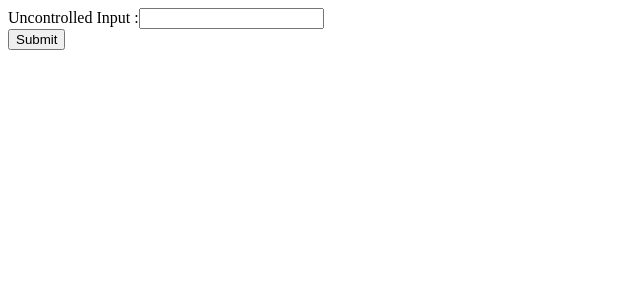
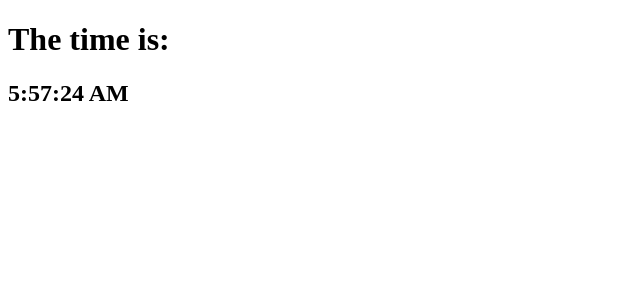
Before and after one commit to gokuljsparkout/GokulJSO, a React (Create React App) app: page / in a window 1280 px wide. Shown: the top 300 px of the page, without its empty margins (0-640 px from the left). Built offline with nearby package versions, Linux system fonts and the light colour scheme.

Commit message:
LIfe Cycles Methods

```diff
--- a/src/App.js
+++ b/src/App.js
@@ -1,11 +1,11 @@
 import React from "react";
-import C from "./C";
+import Clock from "./Clock";
 function App() {
   return (
     <div className="App">
-      <C/>
+      <Clock/>
       </div>
-  );
+  )
 }
 
 export default App;
--- a/src/C.js
+++ /dev/null
@@ -1,28 +0,0 @@
-import React,{useRef, useState} from 'react'
-
-const C = () => {
-  const inputRef =useRef(null);
-  const[input,setInput]=useState('');
-
-  function handleSubmit(event){
-    event.preventDefault();
-    console.log('Input Value : ', inputRef.current.value);
-    setInput(inputRef.current.value);
-  }
-
-  return (
-    <div>
-    <form onSubmit={handleSubmit}>
-      <label>
-        Uncontrolled Input :
-        <input type='text' ref={inputRef}/>
-      </label>
-      <br/>
-      <button type='submit'>Submit</button>
-    </form>
-    <p>{input}</p>
-    </div>
-  )
-}
-
-export default C
--- /dev/null
+++ b/src/Clock.js
@@ -0,0 +1,46 @@
+import React,{Component} from 'react';
+
+class Clock extends Component
+{
+  constructor(props) //Mounting Phase
+   {
+    super(props);
+    this.state = { time: new Date() };
+  }
+
+  componentDidMount() //Mounting Phase
+   {
+    this.intervalId = setInterval(() => {
+      this.setState({ time: new Date() });
+    }, 1000);
+  }
+
+  shouldComponentUpdate(nextProps, nextState) //Updating Phase
+   {
+    if (nextState.time.getSeconds() !== this.state.time.getSeconds()) {
+      return true;
+    }
+    return false;
+  }
+
+  componentDidUpdate(prevProps, prevState) //Updating Phase
+  {
+    console.log('Clock updated from', prevState.time, 'to', this.state.time);
+  }
+
+  componentWillUnmount()  //Unmounted Phase
+  {
+    clearInterval(this.intervalId);
+  }
+
+  render() {
+    const { time } = this.state;
+    return (
+      <div>
+        <h1>The time is:</h1>
+        <h2>{time.toLocaleTimeString()}</h2>
+      </div>
+    );
+  }
+}
+export default Clock;
```
